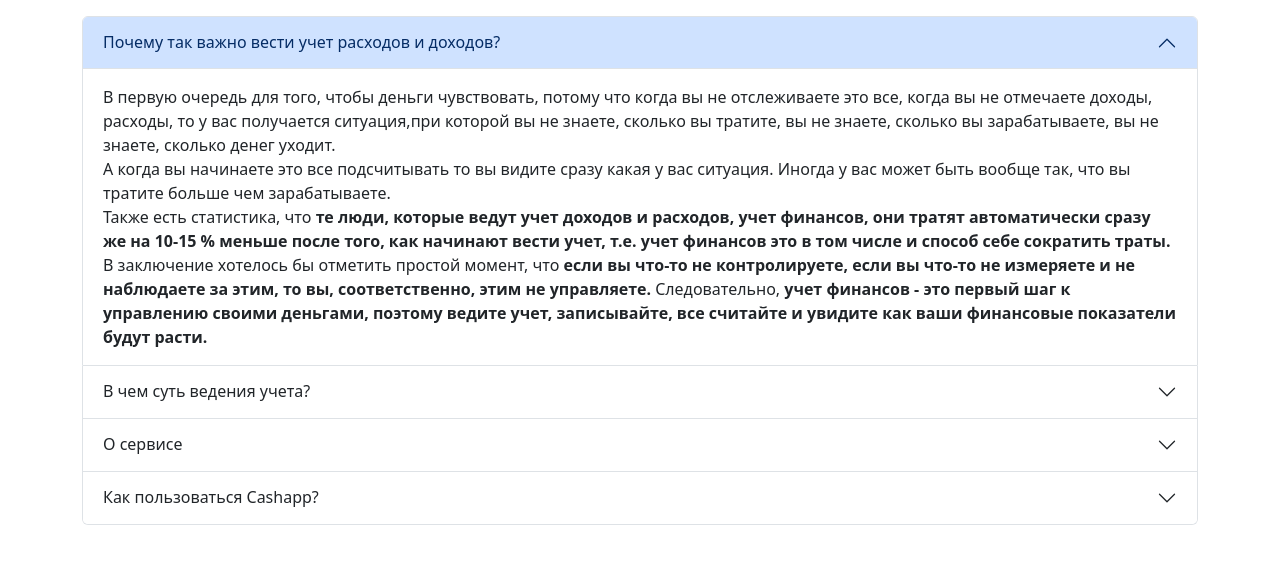
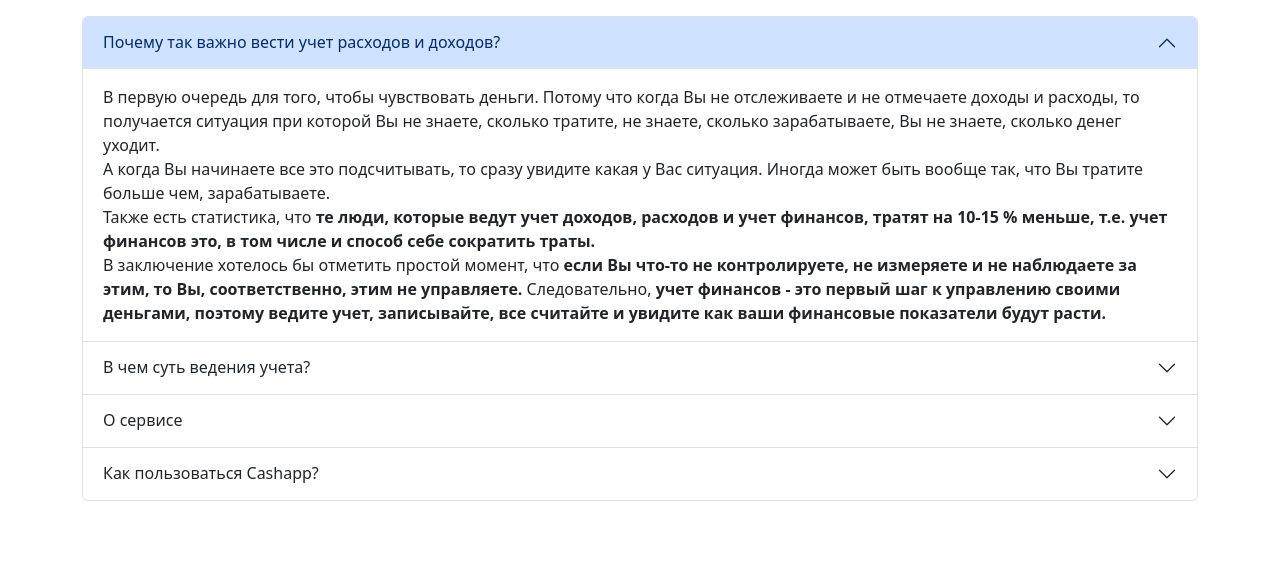
Before and after one commit to kaluginpeter/django-cashapp, a Django app: page /faq/ in a window 1280 px wide. Shown: the part 56-620 px from the top of the page. Run offline with Django 4.2, Linux system fonts and the light colour scheme.

Commit message:
Added FAQ page description!

```diff
--- a/balance/templates/balance/faq.html
+++ b/balance/templates/balance/faq.html
@@ -12,19 +12,19 @@
             <div id="collapseOne" class="accordion-collapse collapse show" aria-labelledby="headingOne"
                  data-bs-parent="#accordionExample">
                 <div class="accordion-body">
-                    В первую очередь для того, чтобы деньги чувствовать, потому что когда вы не отслеживаете это все,
-                    когда вы не отмечаете доходы, расходы, то у вас получается ситуация,при которой вы не знаете,
-                    сколько вы тратите, вы не знаете, сколько вы зарабатываете, вы не знаете, сколько денег уходит.
+                    В первую очередь для того, чтобы чувствовать деньги. Потому что когда Вы не отслеживаете и
+                    не отмечаете доходы и расходы, то получается ситуация при которой Вы не знаете,
+                    сколько тратите, не знаете, сколько зарабатываете, Вы не знаете, сколько денег уходит.
                     <br>
-                    А когда вы начинаете это все подсчитывать то вы видите сразу какая у вас ситуация. Иногда у вас
-                    может быть вообще так, что вы тратите больше чем зарабатываете.
+                    А когда Вы начинаете все это подсчитывать, то сразу увидите какая у Вас ситуация. Иногда
+                    может быть вообще так, что Вы тратите больше чем, зарабатываете.
                     <br>
-                    Также есть статистика, что <strong>те люди, которые ведут учет доходов и расходов, учет финансов,
-                    они тратят автоматически сразу же на 10-15 % меньше после того, как начинают вести учет, т.е. учет
-                    финансов это в том числе и способ себе сократить траты.</strong>
+                    Также есть статистика, что <strong>те люди, которые ведут учет доходов, расходов и учет финансов,
+                    тратят на 10-15 % меньше, т.е. учет финансов это, в том числе и способ себе сократить
+                    траты.</strong>
                     <br>
-                    В заключение хотелось бы отметить простой момент, что <strong>если вы что-то не контролируете, если
-                    вы что-то не измеряете и не наблюдаете за этим, то вы, соответственно, этим не управляете.</strong>
+                    В заключение хотелось бы отметить простой момент, что <strong>если Вы что-то не контролируете, не
+                    измеряете и не наблюдаете за этим, то Вы, соответственно, этим не управляете.</strong>
                     Следовательно, <strong> учет финансов - это первый шаг к управлению своими деньгами, поэтому ведите
                     учет, записывайте, все считайте и увидите как ваши финансовые показатели будут расти.</strong>
                 </div>
@@ -42,8 +42,8 @@
                 <div class="accordion-body">
                     Иногда кажется, что главная задача учета
                     финансов - это постоянное отслеживание, сколько потрачено и сколько заработано. На самом деле
-                    учет финансов – это выработка дисциплины и ежедневного контроля, т.е. ежедневный отчет
-                    самому себе, о том что, как и куда потрачено.
+                    учет финансов – это <strong>выработка дисциплины</strong> и <strong>ежедневного контроля</strong>,
+                    т.е. ежедневный отчет самому себе, о том что, как и куда потрачено.
                     <br>
                     Разумеется таким образом можно создавать разные отчеты для себя, и подводить итоги расходов раз в
                     неделю или раз в месяц, тем самым более детально и подробно быть в курсе движения ваших денежных
@@ -85,36 +85,46 @@
                     абсолютно на любом устройстве. Да, Вы не ослышались. Наш сервис содержит адаптивный web-дезайн, что
                     позволит Вам с удобством использовать его на таких платформах как: Windows, Apple MacOs, Linux,
                     Android, Apple IOS. Дополнительно встроенная кросс-браузерная поддержка также не оставит Вас
-                    равнодушными. Можете не беспокоится насчет безопасности Ваших данных. Сервис выполнен с учетом таких
-                    международных стандартов безопасности как:
+                    равнодушными. Можете не беспокоится насчет безопасности Ваших данных. Сервис ознакомлен с такими
+                    международными стандартами безопасности как:
                     <strong>ISO/IEC 15408</strong> и <strong>NIST SP 800-53</strong>. <strong style="color: red">Важно:
                     Мы не собираем данные о пользователях и не передаем их третьим лицам!</strong>
                     <br>
-                    2) В графе <strong>"Текущий баланс"</strong> отображается Ваш баланс на текущий момент времени с
-                    учетом
-                    всех трат и
-                    пополнений. Для удобства этот индикатор станет красным, когда Ваш баланс будет ниже 0. Это напомнит
-                    Вам, что финансово не безопасно находится в таком положении т.к Вы тратите больше чем,
-                    зарабатываете.
+                    2) В графе <strong>"Текущий баланс"</strong> отображается Ваш баланс на <strong>текущий</strong>
+                    момент времени с учетом всех трат и пополнений. Для удобства этот индикатор станет красным, когда
+                    Ваш баланс будет ниже 0. Это напомнит Вам, что финансово не безопасно находится в таком положении
+                    т.к Вы тратите больше чем, зарабатываете.
                     <br>
                     3) Под графой <strong>"Введите сумму"</strong> находится поле в которое будет необходимо вводить
-                    сумму,
-                    чтобы занести ее в учет.
+                    сумму, чтобы занести ее в учет.
                     <br>
                     4) Справа от графы <strong>"Введите сумму"</strong> находится графа <strong>"Тип данных"</strong> в
-                    котором Вы указываете к какому типу
-                    финансовой операции(<strong>"Пополнение"</strong> или <strong>"Расход"</strong>) будет относится
-                    Ваша сумма.
+                    котором Вы указываете к какому типу финансовой операции(<strong>"Пополнение"</strong> или <strong>"Расход"</strong>)
+                    будет относится Ваша сумма.
                     <br>
                     5) Снизу от графы <strong>"Введите сумму"</strong> находится графа <strong>"Добавить
-                    описание"</strong> в которой Вы можете описать
-                    <strong>на что именно</strong> идет эта финансовая операция.
-                    <strong>Совет:</strong> старайтесь описать операцию <strong>коротко</strong> и <strong>по
-                    существу</strong>, без лишних слов. Так спустя время Вам
-                    будет проще и быстрее понять на что именно была сделана эта операция.
+                    описание"</strong> в которой Вы можете описать <strong>на что именно</strong> идет эта финансовая
+                    операция. <strong>Совет:</strong> старайтесь описать операцию <strong>коротко</strong> и <strong>по
+                    существу</strong>, без лишних слов. Так спустя время Вам будет проще и быстрее понять на что именно
+                    была сделана эта операция.
                     <br>
                     6) Справа от графы <strong>"Тип данных"</strong> находится кнопка <strong>"Добавить"</strong>,
                     нажимая на которую введенная Вами финансовая операция попадет в базу данных и обработается.
+                    <br>
+                    7) Под таблицей <strong>"Текущий баланс"</strong> находится таблица <strong>"Последние
+                    изменения"</strong>, которая в удобном формате отображает все выполненные Вами финансовые операции.
+                    Если количество операций <strong>превышает 5</strong>, то Вам будет предложено перейти на другую
+                    страницу, где будут по порядку отображаться Ваши транзакции обработанные системой.
+                    <br>
+                    <strong>По умолчанию</strong> если у Вас <strong>еще нет</strong> занесенных в базу данных
+                    финансовых операций, то в таблице будет написано <strong>"Здесь ничего нет"</strong>. Чтобы
+                    исправить это, просто <strong>занесите</strong> первую финансовую операцию в базу данных.
+                    <br>
+                    8) Также Вы можете воспользоваться кнопкой <strong>"Удалить"</strong>, чтобы стереть из системы эту
+                    финансовую
+                    операцию. <strong>Обратите внимание</strong>: после удаления транзакции пропадет и ее учет в системе
+                    <strong>"Текущего
+                        баланса"!</strong>
                 </div>
             </div>
         </div>
```
